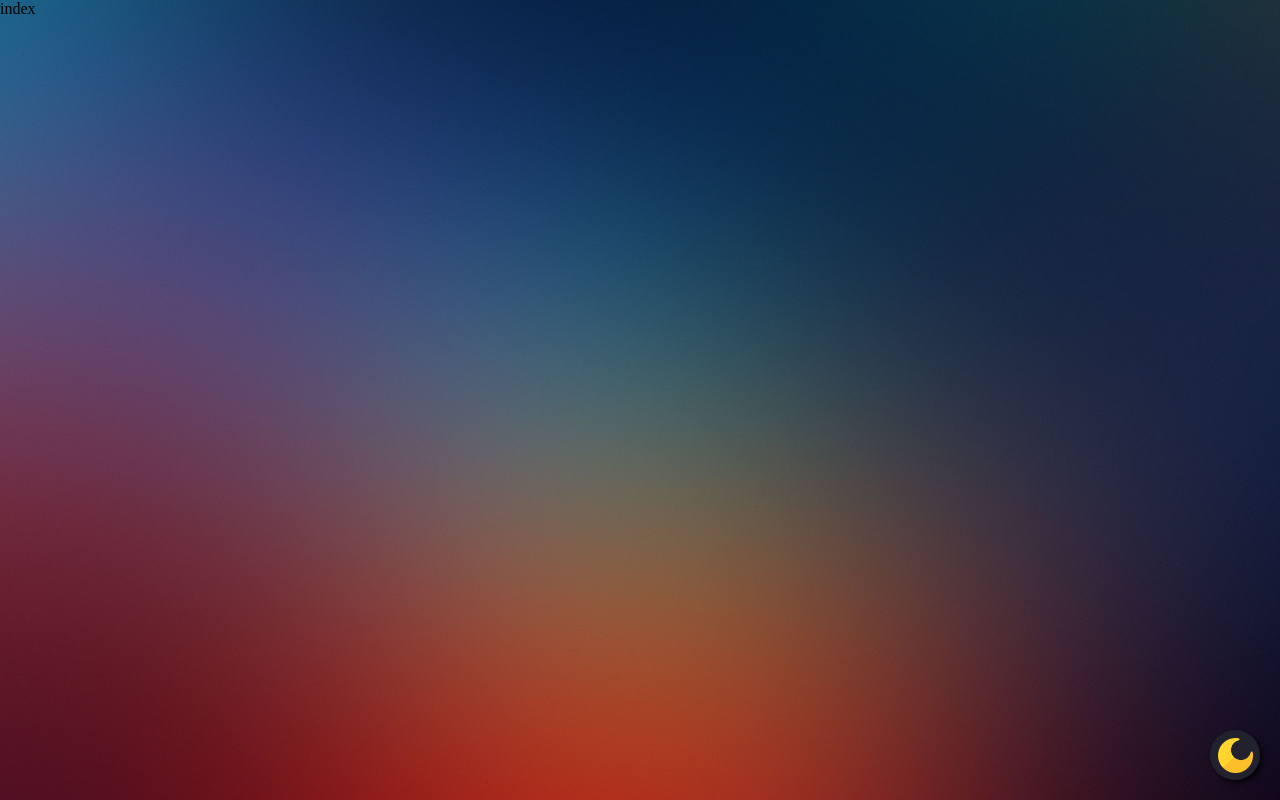
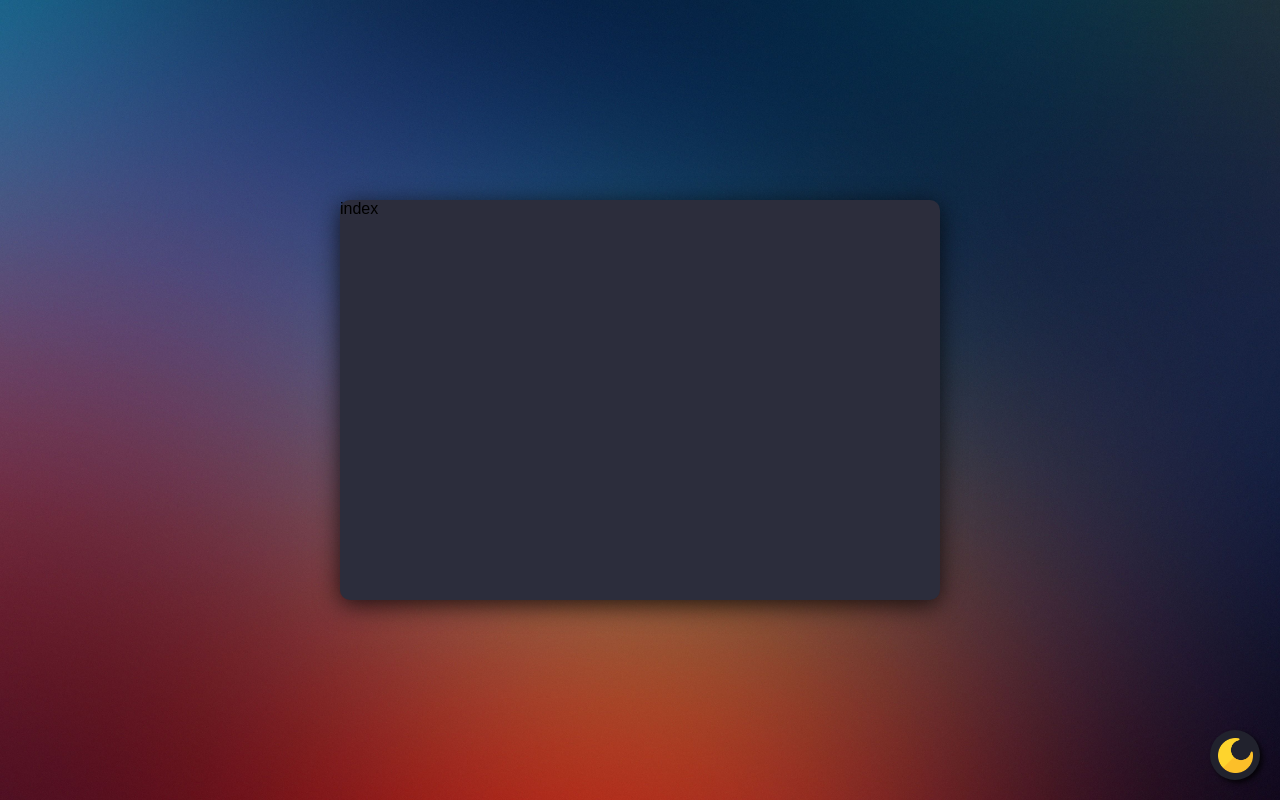
Before and after one commit to Stay1444/voting-app, a React (Create React App) app in the folder voting-client/: page /create in a window 1280 px wide. Built offline with nearby package versions, Linux system fonts and the light colour scheme.

Commit message:
Moved some styles to an object

```diff
--- a/voting-client/src/Layout.module.sass
+++ b/voting-client/src/Layout.module.sass
@@ -11,10 +11,23 @@
 
     user-select: none
 
-.Dark
-    background: url("img/backgrounds/Dark.jpg") no-repeat
-    background-size: cover
+    font-family: 'Rubik', sans-serif
+.outlet
+    display: flex
+    flex-direction: column
+    border-radius: 10px
+    box-shadow: 0px 5px 25px 0px rgba(0,0,0,0.75)
 
-.White
-    background: url("img/backgrounds/White.jpg") no-repeat
-    background-size: cover
+@media (min-width: 750px)
+    .outlet
+        height: 400px
+        width: 600px
+
+        margin: auto
+
+@media (max-width: 750px)
+    .outlet
+        height: calc( 100% - 15px )
+        width: calc( 100% - 15px )
+
+        margin: auto
--- a/voting-client/src/Layout.tsx
+++ b/voting-client/src/Layout.tsx
@@ -5,13 +5,42 @@ import { ThemeContext, Themes } from "./ThemeContext";
 import style from "./Layout.module.sass"
 import ThemeSwitcher from "./components/ThemeSwitcher";
 
+import DarkBackground from "./img/backgrounds/Dark.jpg"
+import WhiteBackground from "./img/backgrounds/White.jpg"
+
+const LayoutStyle = {
+    Dark: {
+        backgroundImage: `url(${DarkBackground})`,
+        backgroundSize: "cover",
+        backgroundRepeat: "no-repeat"
+    },
+
+    White: {
+        backgroundImage: `url(${WhiteBackground})`,
+        backgroundSize: "cover",
+        backgroundRepeat: "no-repeat"
+    }
+}
+
+const OutletStyle = {
+    Dark: {
+        backgroundColor: "#2c2d3c"
+    },
+
+    White: {
+        backgroundColor: "#ffffff"
+    }
+}
+
 const Layout = () => {
     const themeContext = useContext(ThemeContext);
 
     return (
-        <div className={`${style.main} ${style[Themes[themeContext.theme]]}`}>
+        <div className={`${style.main}`} style={themeContext.theme == Themes.Dark ? LayoutStyle.Dark : LayoutStyle.White}>
             <ThemeSwitcher>
-                <Outlet/>
+                <div className={`${style.outlet}`} style={themeContext.theme == Themes.Dark ? OutletStyle.Dark : OutletStyle.White}>
+                    <Outlet/>
+                </div>
             </ThemeSwitcher>
         </div>
     )
```
